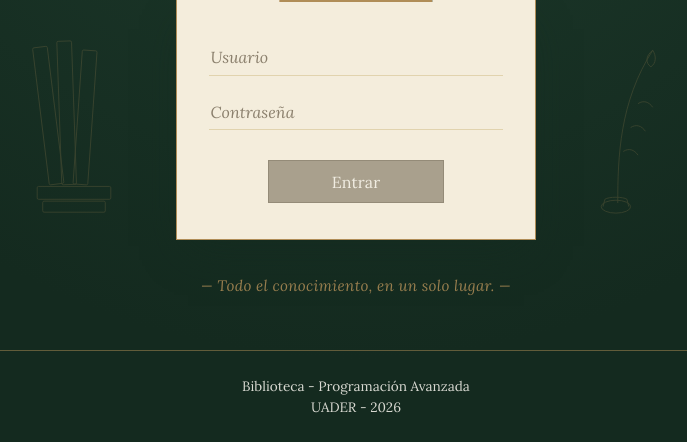
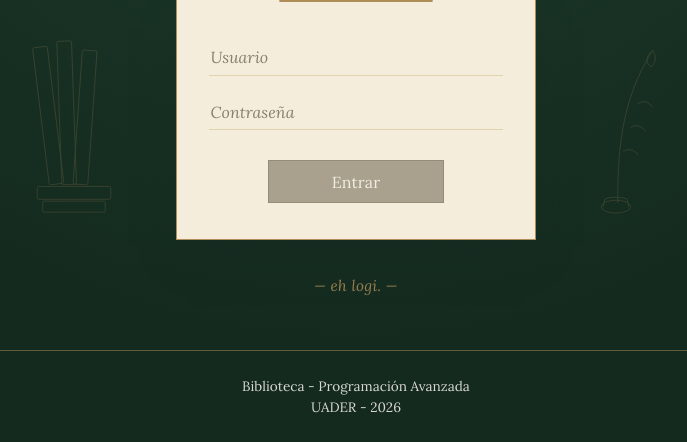
Before and after one commit to bautistabernabe918-wq/tpProgA, a PHP site: page /login.php in a window 1280 px wide. Shown: the part 358-800 px from the top of the page, without its empty margins (284-971 px from the left). Run offline with PHP 8.4, Linux system fonts and the light colour scheme.

Commit message:
probando nueva rama

```diff
--- a/login.php
+++ b/login.php
@@ -56,7 +56,7 @@
 
   </div>
 
-  <p class="frase">— Todo el conocimiento, en un solo lugar. —</p>
+  <p class="frase">— eh logi. —</p>
 
 </main>
 
```
